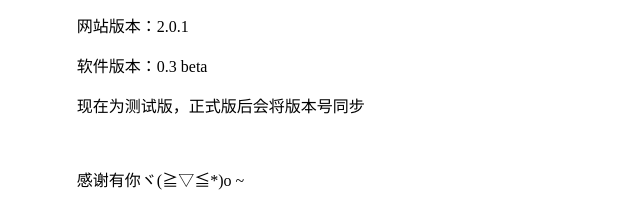
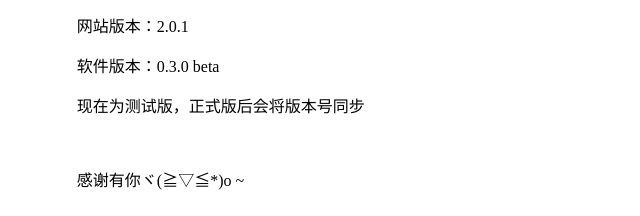
Before and after one commit to F-fengzi/fengzi-music-desktop, an Electron app: page about.html in a window 1280 px wide. Shown: the part 164-380 px from the top of the page, 0-640 px from the left. Drawn offline with Linux system fonts and the light colour scheme.

Commit message:
v0.3.0 Beta
lmao

```diff
--- a/about.html
+++ b/about.html
@@ -26,7 +26,7 @@
     <h1>关于</h1>
     <p>疯子音乐电脑版</p>
     <p>网站版本：2.0.1</p>
-    <p>软件版本：0.3 beta</p>
+    <p>软件版本：0.3.0 beta</p>
     <p>现在为测试版，正式版后会将版本号同步</p>
     <br/>
     <p>感谢有你ヾ(≧▽≦*)o ~</p>
--- a/package.json
+++ b/package.json
@@ -2,7 +2,7 @@
   "name": "fengzi-music-desktop",
   "productName": "疯子音乐",
   "copyright": "Copyright 2022 Fengzi. All Rights Reserved. Based on open-source projects.",
-  "version": "0.3",
+  "version": "0.3.0",
   "description": "The official desktop client for Fengzi Music",
   "main": "main.js",
   "author": "Fengzi",
```
Also changed, not shown: 1 other file.
